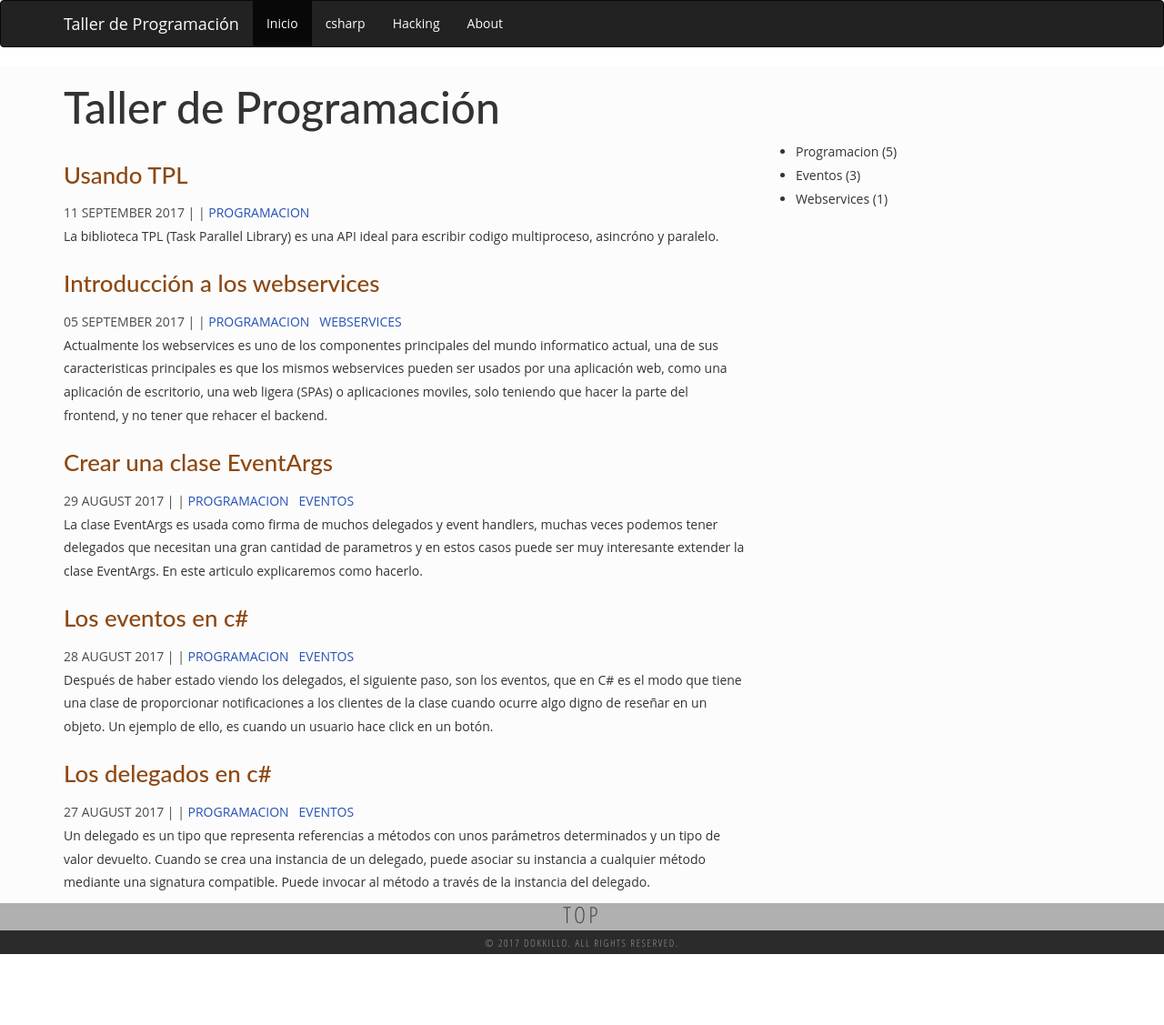
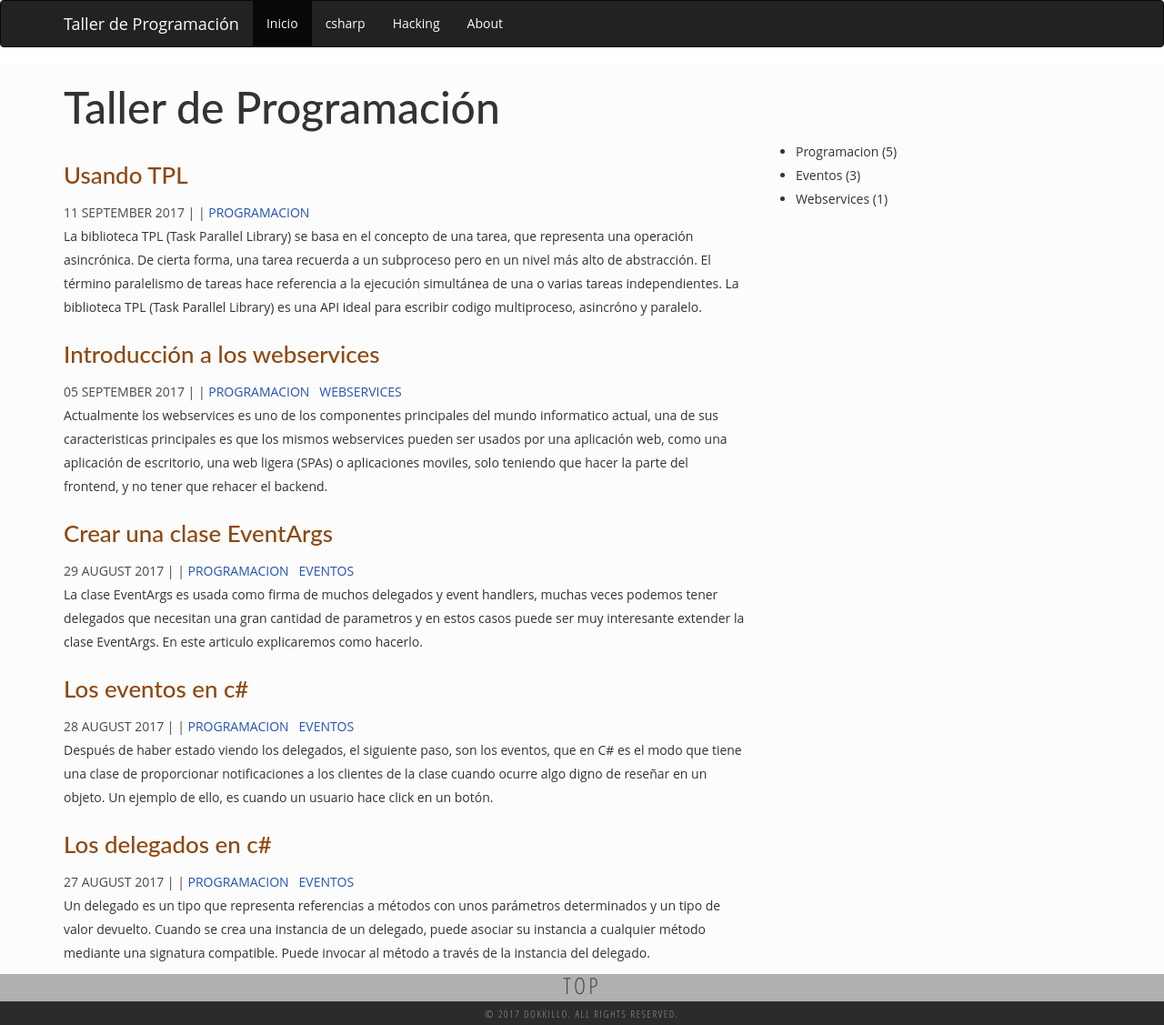
Before and after one commit to dokkillo/tallerdeprogramacion, a Jekyll site: the page built from index.html, in a window 1280 px wide. Shown: the whole page at 91% size. Built offline with Jekyll 4.4.1, drawn with Linux system fonts in a browser that asks for light colours; some web fonts are replaced; the list of posts is cut into pages by our own code; comment, search, counter and statistics services are not loaded; before the commit the page ends 1049 px from its top, so only the background shows below that.

Commit message:
Update 2017-09-11-Usando-TPL.md

```diff
--- a/_posts/2017-09-11-Usando-TPL.md
+++ b/_posts/2017-09-11-Usando-TPL.md
@@ -3,7 +3,7 @@ layout: post
 title:  Usando TPL
 category: csharp
 comments: true
-description: La biblioteca TPL (Task Parallel Library) es una API ideal para escribir codigo multiproceso, asincróno y paralelo.
+description: La biblioteca TPL (Task Parallel Library) se basa en el concepto de una tarea, que representa una operación asincrónica. De cierta forma, una tarea recuerda a un subproceso pero en un nivel más alto de abstracción. El término paralelismo de tareas hace referencia a la ejecución simultánea de una o varias tareas independientes. La biblioteca TPL (Task Parallel Library) es una API ideal para escribir codigo multiproceso, asincróno y paralelo.
 tags:
     - programacion
 ---
```
